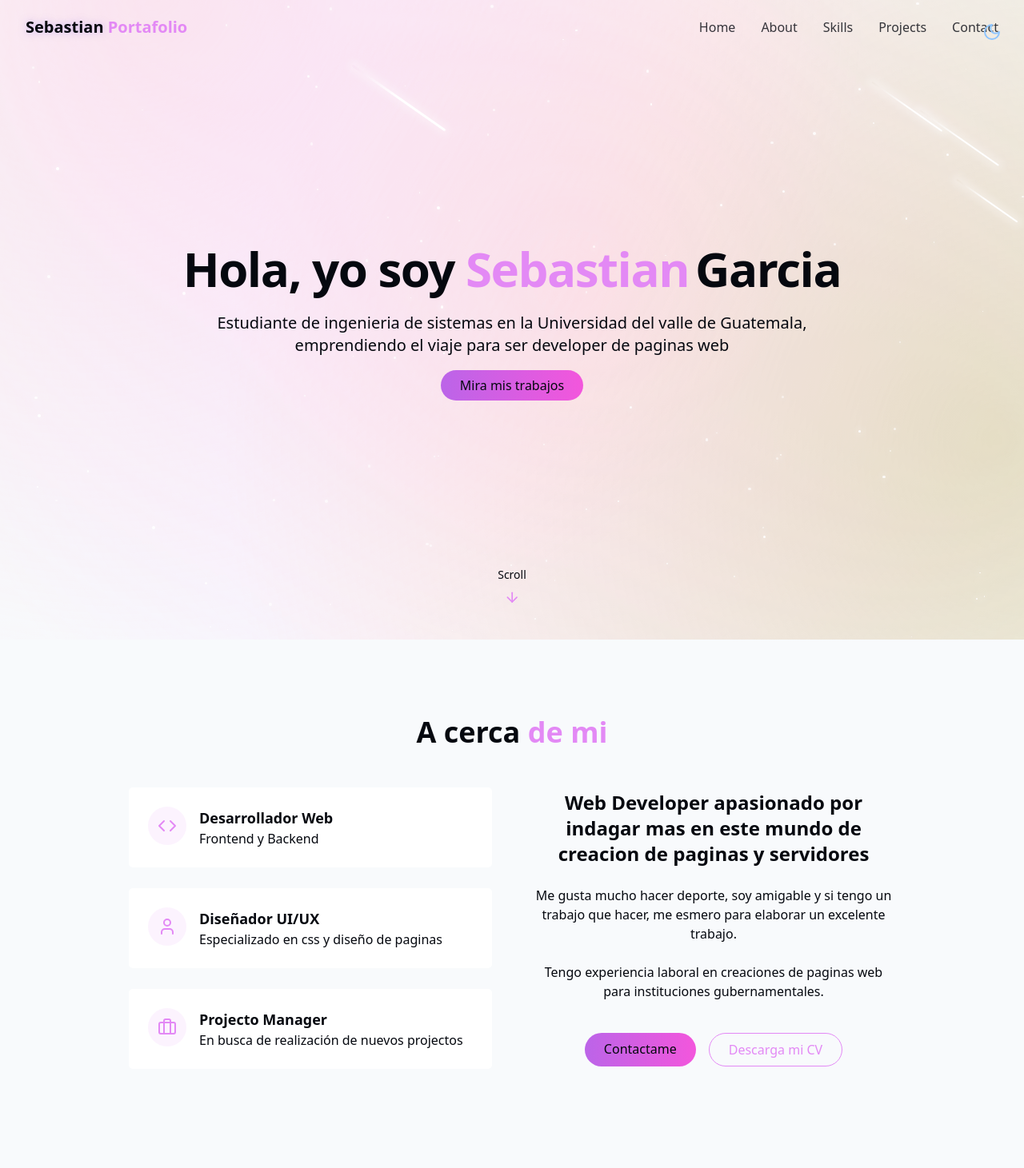
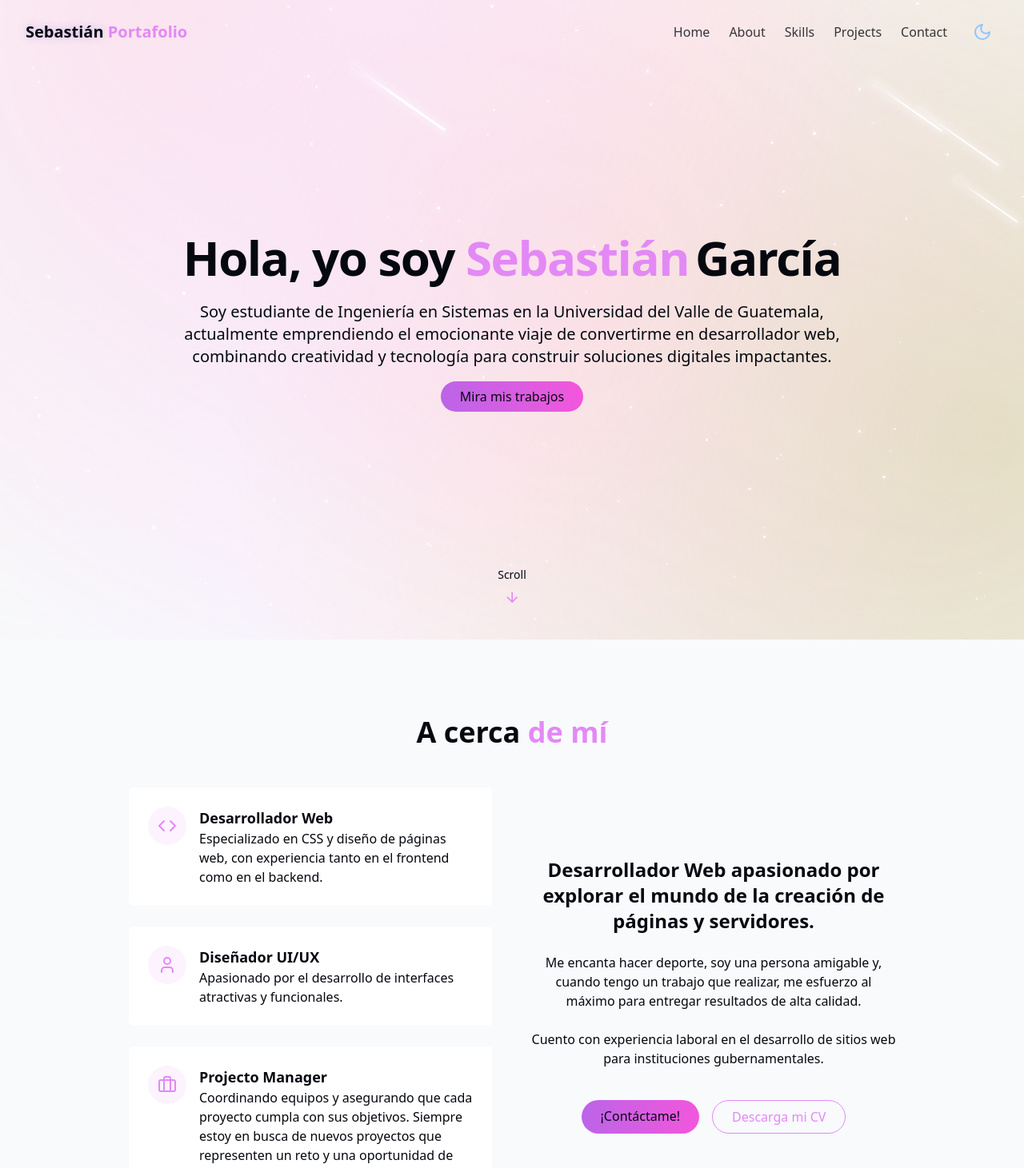
Before and after one commit to SebastianUVG/Portafolio, a React (Vite) app: page / in a window 1280 px wide. Shown: the top 1461 px of the page at 80% size. Built offline with nearby package versions, Linux system fonts and the light colour scheme.

Commit message:
improved page design

```diff
--- a/src/components/AboutSection.jsx
+++ b/src/components/AboutSection.jsx
@@ -4,7 +4,7 @@ export const AboutSection = () => {
     return <section id="about" className="py-24 px-4 relative">
         <div className="container mx-auto max-w-5xl">
             <h2 className="text-3xl md:text-4xl font-bold mb-12 text-center">
-                A cerca <span className="text-primary"> de mi</span>
+                A cerca <span className="text-primary"> de mí</span>
             </h2>
 
 
@@ -19,7 +19,7 @@ export const AboutSection = () => {
                             </div>
                             <div className="text-left">
                                 <h1 className="font-semibold text-lg">Desarrollador Web</h1>
-                                <p className="text-muted-foreground">Frontend y Backend</p>
+                                <p className="text-muted-foreground">Especializado en CSS y diseño de páginas web, con experiencia tanto en el frontend como en el backend.</p>
                             </div>
                         </div>
                     </div>
@@ -31,7 +31,7 @@ export const AboutSection = () => {
                             </div>
                             <div className="text-left">
                                 <h1 className="font-semibold text-lg">Diseñador UI/UX</h1>
-                                <p className="text-muted-foreground">Especializado en css y diseño de paginas</p>
+                                <p className="text-muted-foreground">Apasionado por el desarrollo de interfaces atractivas y funcionales.</p>
                             </div>
                         </div>
 
@@ -43,7 +43,9 @@ export const AboutSection = () => {
                             </div>
                             <div className="text-left">
                                 <h1 className="font-semibold text-lg">Projecto Manager</h1>
-                                <p className="text-muted-foreground">En busca de realización de nuevos projectos</p>
+                                <p className="text-muted-foreground">Coordinando equipos y asegurando que cada proyecto cumpla con sus objetivos.
+                                    Siempre estoy en busca de nuevos proyectos que representen un reto y una oportunidad de crecimiento.
+                                </p>
                             </div>
                         </div>
                     </div>
@@ -52,18 +54,18 @@ export const AboutSection = () => {
 
                 <div className="space-y-6">
                     {/*Acerca de mi informacion*/}
-                    <h3 className="text-2xl font-semibold">Web Developer apasionado por indagar mas en este mundo de creacion de paginas y servidores</h3>
+                    <h3 className="text-2xl font-semibold">Desarrollador Web apasionado por explorar el mundo de la creación de páginas y servidores.</h3>
                     <p className="text-muted-foreground">
-                        Me gusta mucho hacer deporte, soy amigable y si tengo un trabajo que hacer, me esmero para elaborar un excelente trabajo.
+                        Me encanta hacer deporte, soy una persona amigable y, cuando tengo un trabajo que realizar, me esfuerzo al máximo para entregar resultados de alta calidad.
                     </p>
 
                     <p className="text-muted-foreground">
-                        Tengo experiencia laboral en creaciones de paginas web para instituciones gubernamentales.
+                        Cuento con experiencia laboral en el desarrollo de sitios web para instituciones gubernamentales.
                     </p>
 
                     <div className="flex flex-col sm:flex-row gap-4 pt-4 justify-center">
                         <a href="#contact" className="cosmic-button">
-                            Contactame
+                            ¡Contáctame!
                         </a>
                         {/*No tengo CV*/}
                         <a href="#contact" className="px-6 py-2 rounded-full border border-primary text-primary hover:bg-primary/10 transition-colors duration-300">
--- a/src/components/HomeSection.jsx
+++ b/src/components/HomeSection.jsx
@@ -7,12 +7,12 @@ export const HomeSection = () => {
             <div className="space-y-6">
                 <h1 className="text-4xl md:text-6xl font-bold tracking-tight">
                     <span className="opacity-0 animate-fade-in">Hola, yo soy </span>
-                    <span className="text-primary opacity-0 animate-fade-in-delay-1">Sebastian</span>
-                    <span className="text-gradient ml-2 opacity-0 animate-fade-in-delay-2">Garcia</span>
+                    <span className="text-primary opacity-0 animate-fade-in-delay-1">Sebastián</span>
+                    <span className="text-gradient ml-2 opacity-0 animate-fade-in-delay-2">García</span>
 
                 </h1>
                 <p className="text-lg md:text-xl text-muted-foreground max-2-2xl mx-auto opacity-0 animate-fade-in-delay-3">
-                    Estudiante de ingenieria de sistemas en la Universidad del valle de Guatemala, emprendiendo el viaje para ser developer de paginas web
+                    Soy estudiante de Ingeniería en Sistemas en la Universidad del Valle de Guatemala, actualmente emprendiendo el emocionante viaje de convertirme en desarrollador web, combinando creatividad y tecnología para construir soluciones digitales impactantes.
                     </p>
                 <div className="opacity-0 animate-fade-in-delay-4">
                     <a href="#projects" className="cosmic-button">Mira mis trabajos</a>
--- a/src/components/Navbar.jsx
+++ b/src/components/Navbar.jsx
@@ -1,6 +1,7 @@
 import { cn } from "@/lib/utils";
 import { Menu, X } from "lucide-react";
 import { useEffect, useState } from "react";
+import { ThemeToggle } from "./ThemeToggle";
 
 const navItems = [
   { name: "Home", href: "#home" },
@@ -24,6 +25,8 @@ export const Navbar = () => {
   }, []);
 
   return (
+    <>
+      {/* fijar el menu */}
       <nav
         className={cn(
           "fixed w-full z-40 transition-all duration-300",
@@ -38,13 +41,13 @@ export const Navbar = () => {
             href="#home"
           >
             <span className="relative z-10">
-            <span className="text-glow text-foreground">Sebastian</span>{" "}
+              <span className="text-glow text-foreground">Sebastián</span>{" "}
               <span className="text-primary">Portafolio</span>
             </span>
           </a>
 
-        {/* Nav de computadoras */}
-        <div className="hidden md:flex space-x-8">
+          {/* Desktop nav */}
+          <div className="hidden md:flex items-center space-x-6">
             {navItems.map((item, key) => (
               <a
                 key={key}
@@ -54,27 +57,30 @@ export const Navbar = () => {
                 {item.name}
               </a>
             ))}
+            <ThemeToggle />
           </div>
 
-        {/* Botón de menú móvil */}
-        <button onClick={() => setIsMenuOpen((prev) => !prev)}
+          {/* Boton del menu */}
+          <button
+            onClick={() => setIsMenuOpen((prev) => !prev)}
             className="md:hidden p-2 text-foreground z-50"
-        aria-label={isMenuOpen ? "Cerrar menu" : "Abrir menú"}
+            aria-label={isMenuOpen ? "Cerrar menú" : "Abrir menú"}
           >
             {isMenuOpen ? <X size={24} /> : <Menu size={24} />}
           </button>
+        </div>
+      </nav>
 
-        {/* Menú móvil */}
+      {/* Menu movil */}
       <div
         className={cn(
-            "fixed inset-0 bg-background/95 backdrop-blur-md z-40 flex flex-col items-center justify-center",
+          "fixed inset-0 bg-background/95 backdrop-blur-md z-30 flex flex-col items-center justify-center space-y-8 text-xl",
           "transition-all duration-300 md:hidden",
           isMenuOpen
             ? "opacity-100 pointer-events-auto"
             : "opacity-0 pointer-events-none"
         )}
       >
-          <div className="flex flex-col space-y-8 text-xl">
         {navItems.map((item, key) => (
           <a
             key={key}
@@ -85,9 +91,8 @@ export const Navbar = () => {
             {item.name}
           </a>
         ))}
+        <ThemeToggle />
       </div>
-        </div>
-      </div>
-    </nav>
+    </>
   );
 };
--- a/src/components/ThemeToggle.jsx
+++ b/src/components/ThemeToggle.jsx
@@ -1,49 +1,43 @@
-import { Moon,Sun } from "lucide-react";
-import { useState } from "react";
-import { useEffect } from "react";
+import { Moon, Sun } from "lucide-react";
+import { useState, useEffect } from "react";
 import { cn } from "@/lib/utils";
 
 export const ThemeToggle = () => {
   const [isDarkMode, setIsDarkMode] = useState(false);
 
   useEffect(() => {
-        const storedTheme = localStorage.getItem("theme")
-            if (storedTheme == "dark")
-            {
+    const storedTheme = localStorage.getItem("theme");
+    if (storedTheme === "dark") {
       setIsDarkMode(true);
       document.documentElement.classList.add("dark");
-            }
-            else
-            {
+    } else {
       setIsDarkMode(false);
       document.documentElement.classList.remove("dark");
     }
+  }, []);
 
-    },[])
+  const toggleTheme = () => {
+    if (isDarkMode) {
+      document.documentElement.classList.remove("dark");
+      localStorage.setItem("theme", "light");
+      setIsDarkMode(false);
+    } else {
+      document.documentElement.classList.add("dark");
+      localStorage.setItem("theme", "dark");
+      setIsDarkMode(true);
+    }
+  };
 
-    const toggleTheme = () =>{
-        if (isDarkMode){
-            document.documentElement.classList.remove("dark");
-            localStorage.setItem("theme","light");
-            setIsDarkMode(false)
-        }
-        else
-        {
-            document.documentElement.classList.add("dark");
-            localStorage.setItem("theme","dark");
-            setIsDarkMode(true)
-        }
-    }
-
-    return <button onClick={toggleTheme} className={cn("fixed max-sm:hidden top-5 right-5 z-50 p-2 rounded-full transition-colors duration-300",
-        "focus:outline-hidden"
-    )}>
-        {" "}
-        {isDarkMode ?
-            (<Sun className="w-6 h-6 text-yellow-300" />
-
-            ): (
-                <Moon className="w-6 h-6 text-blue-300"/>
+  return (
+    <button
+      onClick={toggleTheme}
+      className="p-2 rounded-full transition-colors duration-300"
+    >
+      {isDarkMode ? (
+        <Sun className="w-6 h-6 text-yellow-300" />
+      ) : (
+        <Moon className="w-6 h-6 text-blue-300" />
       )}
     </button>
-}
+  );
+};
--- a/src/pages/home.jsx
+++ b/src/pages/home.jsx
@@ -10,7 +10,7 @@ import { Footer } from "@/components/Footer"
 export const Home = () =>{
     return <div className= "min-h-screen bg-background text-foreground overflow-x-hidden">
         {/*Cambio de estilo de pagina */}
-        <ThemeToggle/>
+
 
         {/* Efectos del fondo*/ }
         <StarBackground/>
```
Also changed, not shown: src/components/ContactSection.jsx (+7 -6 lines), src/components/ProjectsSection.jsx (+19 -20 lines). Lines whose indentation alone changed are shown as unchanged.
